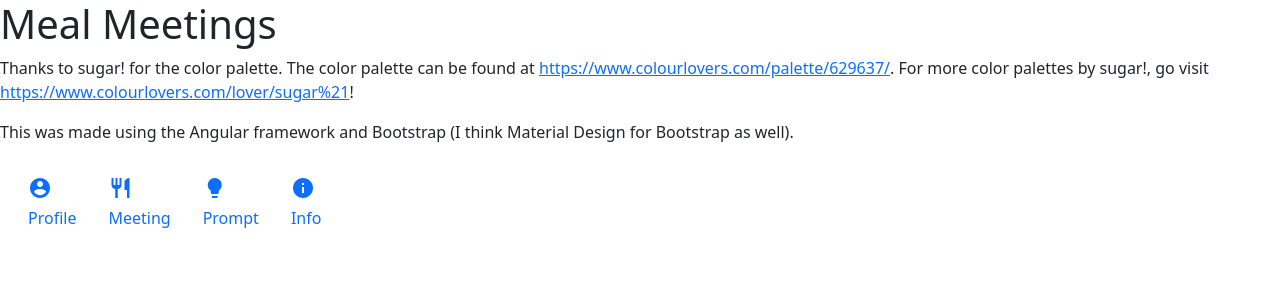
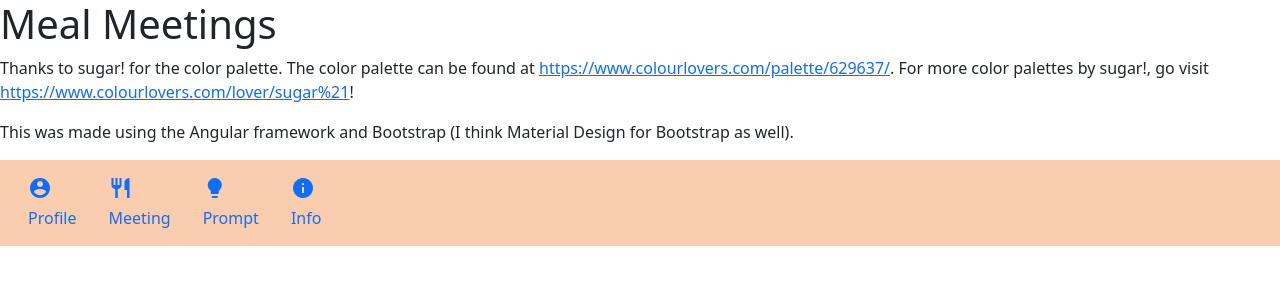
Before and after one commit to rhit-csse280/fall-2022-project-team-s11-parsons, an Angular app in the folder home/: page / in a window 1280 px wide. Shown: the top 300 px of the page. Built offline with nearby package versions, Linux system fonts and the light colour scheme.

Commit message:
added color palette

```diff
--- a/home/src/app/app.component.html
+++ b/home/src/app/app.component.html
@@ -1,4 +1,4 @@
 <h1>{{title}}</h1>
 <p>Thanks to sugar! for the color palette. The color palette can be found at <a href="https://www.colourlovers.com/palette/629637/">https://www.colourlovers.com/palette/629637/</a>. For more color palettes by sugar!, go visit <a href="https://www.colourlovers.com/lover/sugar%21">https://www.colourlovers.com/lover/sugar%21</a>!</p>
 <p>This was made using the Angular framework and Bootstrap (I think Material Design for Bootstrap as well).</p>
-<app-navbar></app-navbar>
+<app-navbar [colorlist]="colorList" [colorindex]="2"></app-navbar>
--- a/home/src/app/app.component.ts
+++ b/home/src/app/app.component.ts
@@ -1,12 +1,12 @@
 import { Component } from '@angular/core';
 
 @Component({
-  selector: 'app-root',
-  templateUrl: './app.component.html',
-  styleUrls: ['./app.component.css']
+    selector: 'app-root',
+    templateUrl: './app.component.html',
+    styleUrls: ['./app.component.css']
 })
 export class AppComponent {
-  title = 'Meal Meetings';
-  colorMap = {
-  };
+    title : string = 'Meal Meetings';
+    colorList : readonly string[] =
+        ["#FE4365", "#FC9D9A", "#F9CDAD", "#C8C8A9", "#83AF9B"];
 }
--- a/home/src/app/navbar/navbar.component.html
+++ b/home/src/app/navbar/navbar.component.html
@@ -1,4 +1,4 @@
-<nav class="navbar navbar-expand-lg">
+<nav class="navbar navbar-expand-lg" [style.backgroundColor]="colorlist[colorindex]">
     <div class="container-fluid">
         <ul class="nav nav-pills">
             <li class="nav-item" *ngFor="let tab of navigationTabs">
```
Also changed, not shown: home/src/app/navbar/navbar.component.ts (+10 -6 lines).
